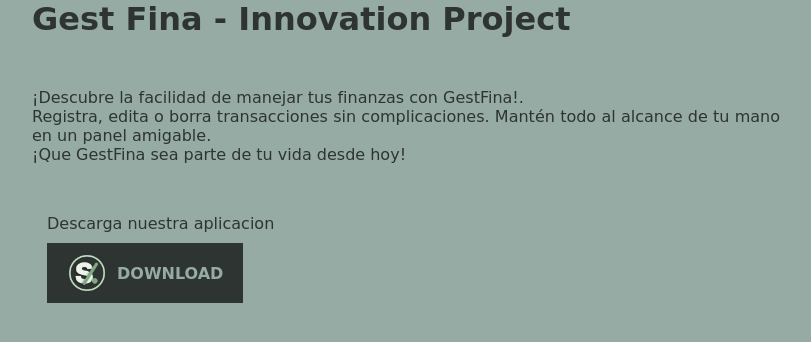
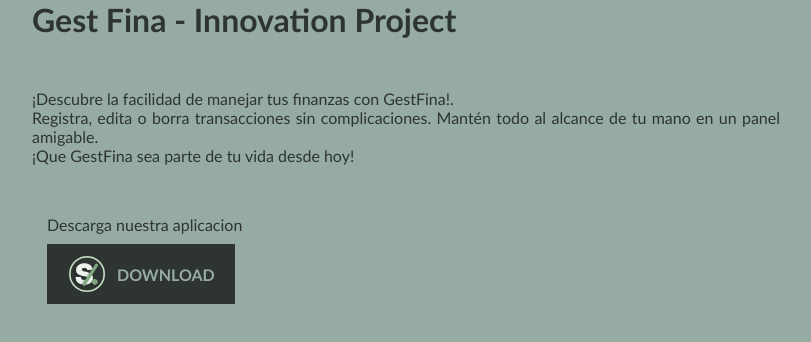
Before and after one commit to yeffreydev/gestFina-innovationProject, a plain HTML site: page index.html in a window 1280 px wide. Shown: the whole page, without its empty margins (234-1045 px from the left). Drawn offline with Linux system fonts and the light colour scheme.

Commit message:
change font family

```diff
--- a/style.css
+++ b/style.css
@@ -8,7 +8,7 @@
   --color: #2e3432;
   background-color: var(--bg-color);
   color: var(--color);
-  font-family: cursive;
+  font-family: "Gill Sans", "Gill Sans MT", Calibri, "Trebuchet MS", sans-serif;
 }
 
 html {
```
